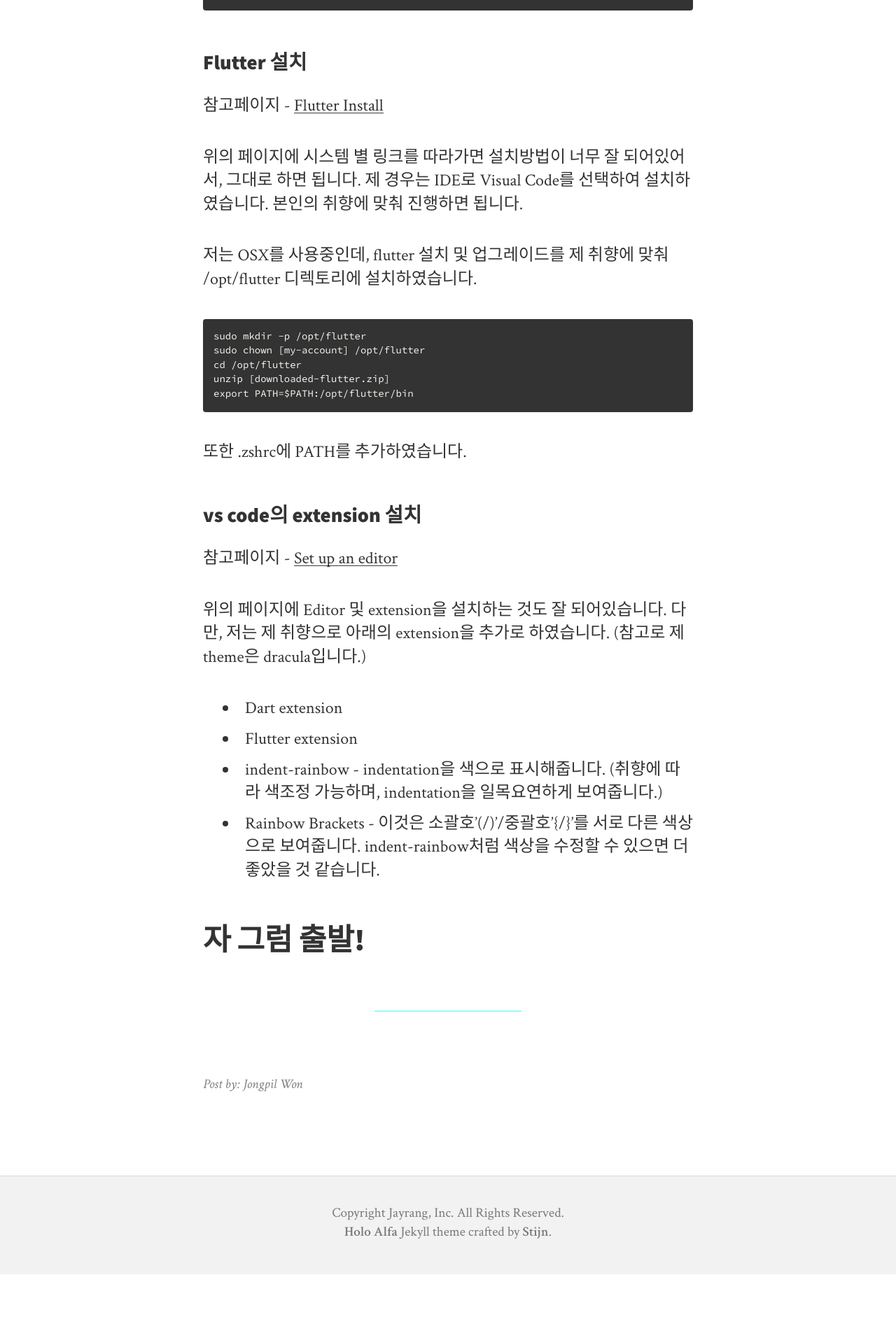
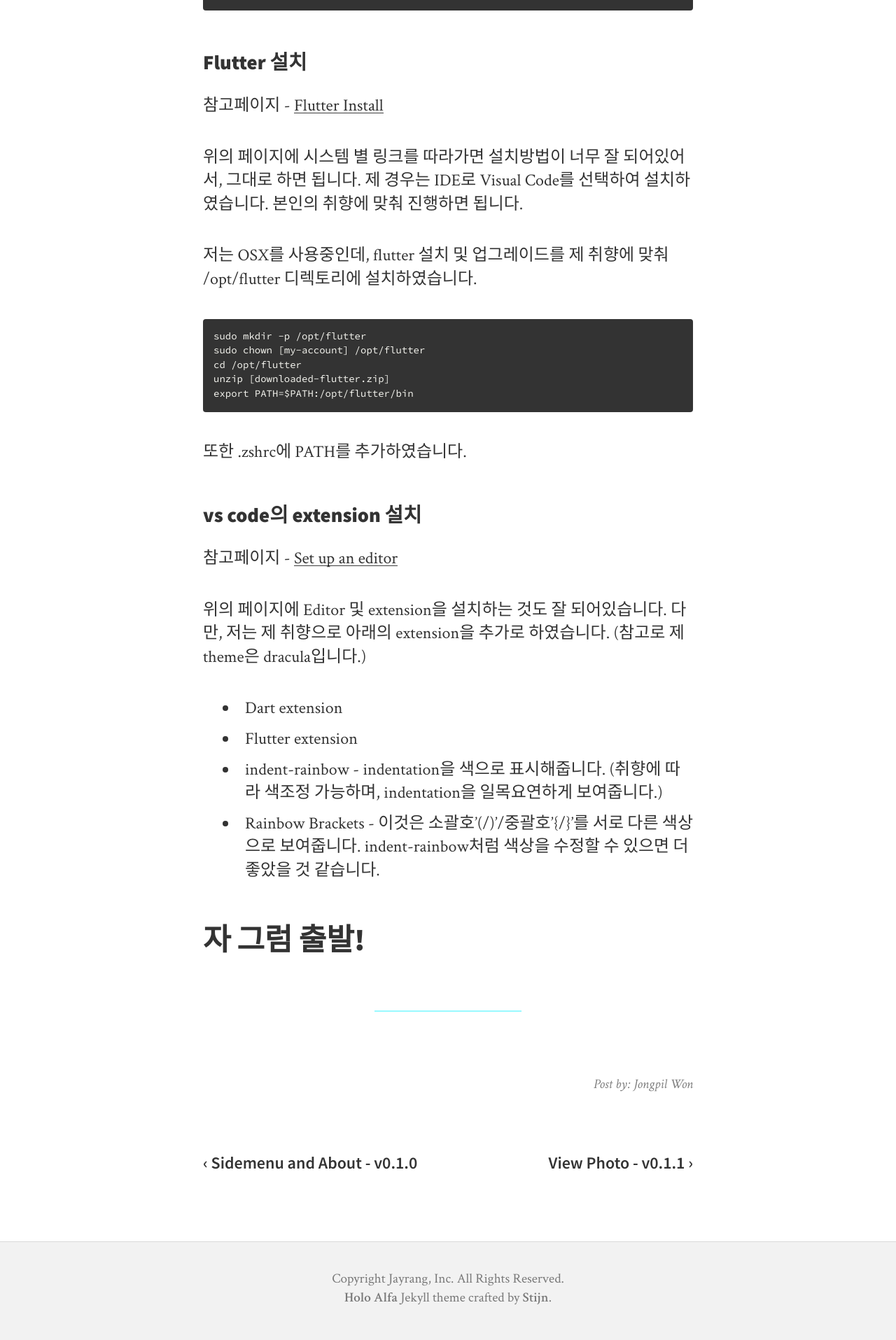
Before and after one commit to jaywon99/jaywon99.github.io, a Jekyll site: the page built from _posts/2020-03-10-flutter-install.md, in a window 1280 px wide. Shown: the part 1054-2969 px from the top of the page at 70% size. Built offline with Jekyll 4.4.1, drawn with Linux system fonts in a browser that asks for light colours; nearby versions of some CDN libraries; comment, search, counter and statistics services are not loaded; before the commit the page ends 2875 px from its top, so only the background shows below that.

Commit message:
Patch: add Disqus, next/prev posts, css
1. change text alignment of Author .
2. add disqus comment.
3. add next/prev post link

```diff
--- a/_config.yml
+++ b/_config.yml
@@ -77,10 +77,10 @@ nav-breaking-point: 520px
 paginate: 5
 
 # Display links for the previous and next post on post pages.
-display-next-prev-post: false
+display-next-prev-post: true
 
 # Leave empty if you don't want comments on post pages.
-disqus-shortname:
+disqus-shortname: jaywon99-github-io
 
 
 ################
--- a/_config_dev.yml
+++ b/_config_dev.yml
@@ -77,10 +77,10 @@ nav-breaking-point: 520px
 paginate: 5
 
 # Display links for the previous and next post on post pages.
-display-next-prev-post: false
+display-next-prev-post: true
 
 # Leave empty if you don't want comments on post pages.
-disqus-shortname:
+disqus-shortname: jaywon99-github-io
 
 
 ################
--- a/_layouts/post.html
+++ b/_layouts/post.html
@@ -28,6 +28,8 @@ layout: default
   </div>
 
 		{{ content }}
+
+  <div class="author">
   {% if site.display-author-post-page %}
     {% if page.author.name %}
       <small><em>{{ site.var_guest_post_by }}: {{ page.author.name }} {{ page.author.info }}</em></small>
@@ -37,20 +39,21 @@ layout: default
       {% endif %}
     {% endif %}
   {% endif %}
+  </div>
 </article>
 
 {% if site.display-next-prev-post and page.previous.url or site.display-next-prev-post and page.next.url %}
 <div class="pagination clearfix">
   <div class="left">
     {% if page.next.url %}
-      <a href="{{ page.next.url | prepend: site.baseurl }}">‹ {{ site.var_next_post }}</a>
+      <a href="{{ page.next.url | prepend: site.baseurl }}">‹ {{ page.next.title }}</a>
     {% else %}
       <span class="disabled">‹ {{ site.var_next_post }}</span>
     {% endif %}
   </div>
   <div class="right">
     {% if page.previous.url %}
-      <a href="{{ page.previous.url | prepend: site.baseurl }}">{{ site.var_previous_post }} ›</a>
+      <a href="{{ page.previous.url | prepend: site.baseurl }}">{{ page.previous.title }} ›</a>
     {% else %}
       <span class="disabled">{{ site.var_previous_post }} ›</span>
     {% endif %}
--- a/css/style.css
+++ b/css/style.css
@@ -494,3 +494,7 @@ nav a.current {
   margin-right: 1em;
   text-align: right;
 }
+
+div.author {
+    text-align: right;
+}
```
